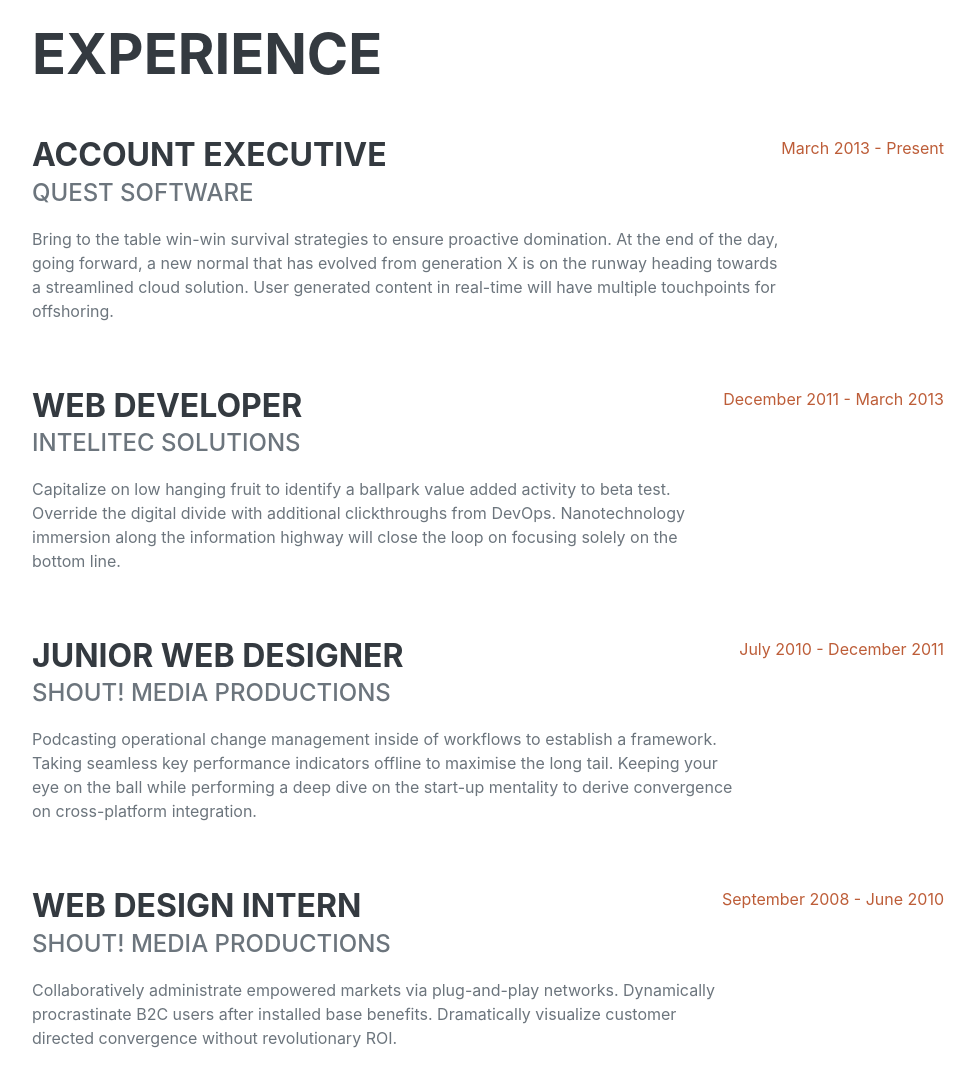
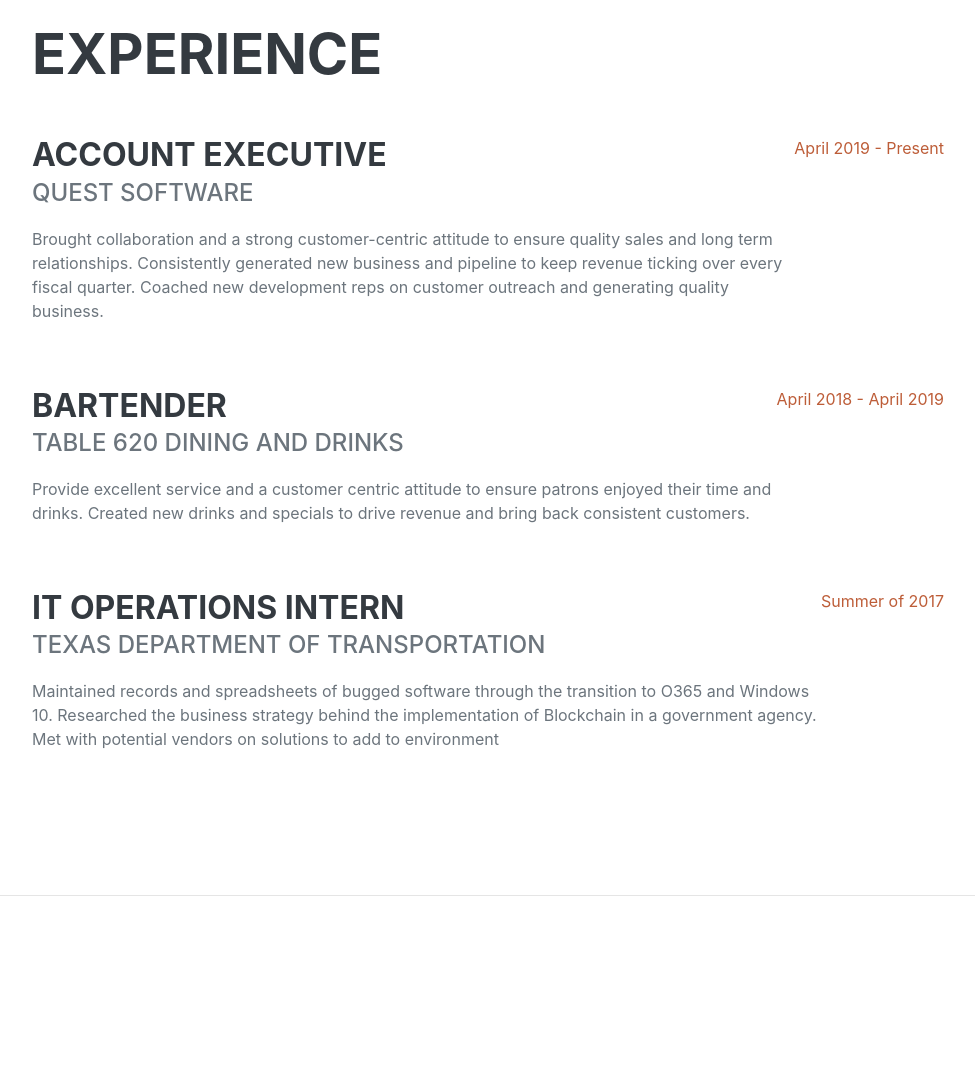
Before and after one commit to cgleason3462/cgleason3462.github.io, a plain HTML site: page index.html in a window 1280 px wide. Shown: the part 860-1929 px from the top of the page, without its empty margins (288-1263 px from the left). Drawn offline with nearby package versions, Linux system fonts and the light colour scheme; a web font is replaced by a local one.

Commit message:
Html updates

```diff
--- a/index.html
+++ b/index.html
@@ -65,34 +65,35 @@
                         <div class="flex-grow-1">
                             <h3 class="mb-0">Account Executive</h3>
                             <div class="subheading mb-3">Quest Software</div>
-                            <p>Bring to the table win-win survival strategies to ensure proactive domination. At the end of the day, going forward, a new normal that has evolved from generation X is on the runway heading towards a streamlined cloud solution. User generated content in real-time will have multiple touchpoints for offshoring.</p>
+                            <p>Brought collaboration and a strong customer-centric attitude to ensure quality sales and long term relationships. Consistently generated new business and pipeline to keep revenue ticking over every fiscal quarter. Coached new development reps on customer outreach and generating quality business.</p>
                         </div>
-                        <div class="flex-shrink-0"><span class="text-primary">March 2013 - Present</span></div>
+                        <div class="flex-shrink-0"><span class="text-primary">April 2019 - Present</span></div>
                     </div>
                     <div class="d-flex flex-column flex-md-row justify-content-between mb-5">
                         <div class="flex-grow-1">
-                            <h3 class="mb-0">Web Developer</h3>
-                            <div class="subheading mb-3">Intelitec Solutions</div>
-                            <p>Capitalize on low hanging fruit to identify a ballpark value added activity to beta test. Override the digital divide with additional clickthroughs from DevOps. Nanotechnology immersion along the information highway will close the loop on focusing solely on the bottom line.</p>
+                            <h3 class="mb-0">Bartender</h3>
+                            <div class="subheading mb-3">Table 620 Dining and Drinks</div>
+                            <p>Provide excellent service and a customer centric attitude to ensure patrons enjoyed their time and drinks. Created new drinks and specials to drive revenue and bring back consistent customers.</p>
                         </div>
-                        <div class="flex-shrink-0"><span class="text-primary">December 2011 - March 2013</span></div>
+                        <div class="flex-shrink-0"><span class="text-primary">April 2018 - April 2019</span></div>
                     </div>
                     <div class="d-flex flex-column flex-md-row justify-content-between mb-5">
                         <div class="flex-grow-1">
-                            <h3 class="mb-0">Junior Web Designer</h3>
-                            <div class="subheading mb-3">Shout! Media Productions</div>
-                            <p>Podcasting operational change management inside of workflows to establish a framework. Taking seamless key performance indicators offline to maximise the long tail. Keeping your eye on the ball while performing a deep dive on the start-up mentality to derive convergence on cross-platform integration.</p>
+                            <h3 class="mb-0">IT Operations Intern</h3>
+                            <div class="subheading mb-3">Texas Department of Transportation</div>
+                            <p>Maintained records and spreadsheets of bugged software through the transition to O365 and Windows 10. Researched the business strategy behind the implementation of Blockchain in a government agency. Met with potential vendors on solutions to add to environment
+                            </p>
                         </div>
-                        <div class="flex-shrink-0"><span class="text-primary">July 2010 - December 2011</span></div>
+                        <div class="flex-shrink-0"><span class="text-primary">Summer of 2017</span></div>
                     </div>
-                    <div class="d-flex flex-column flex-md-row justify-content-between">
+                    <!-- <div class="d-flex flex-column flex-md-row justify-content-between">
                         <div class="flex-grow-1">
                             <h3 class="mb-0">Web Design Intern</h3>
                             <div class="subheading mb-3">Shout! Media Productions</div>
                             <p>Collaboratively administrate empowered markets via plug-and-play networks. Dynamically procrastinate B2C users after installed base benefits. Dramatically visualize customer directed convergence without revolutionary ROI.</p>
                         </div>
                         <div class="flex-shrink-0"><span class="text-primary">September 2008 - June 2010</span></div>
-                    </div>
+                    </div> -->
                 </div>
             </section>
             <hr class="m-0" />
```
